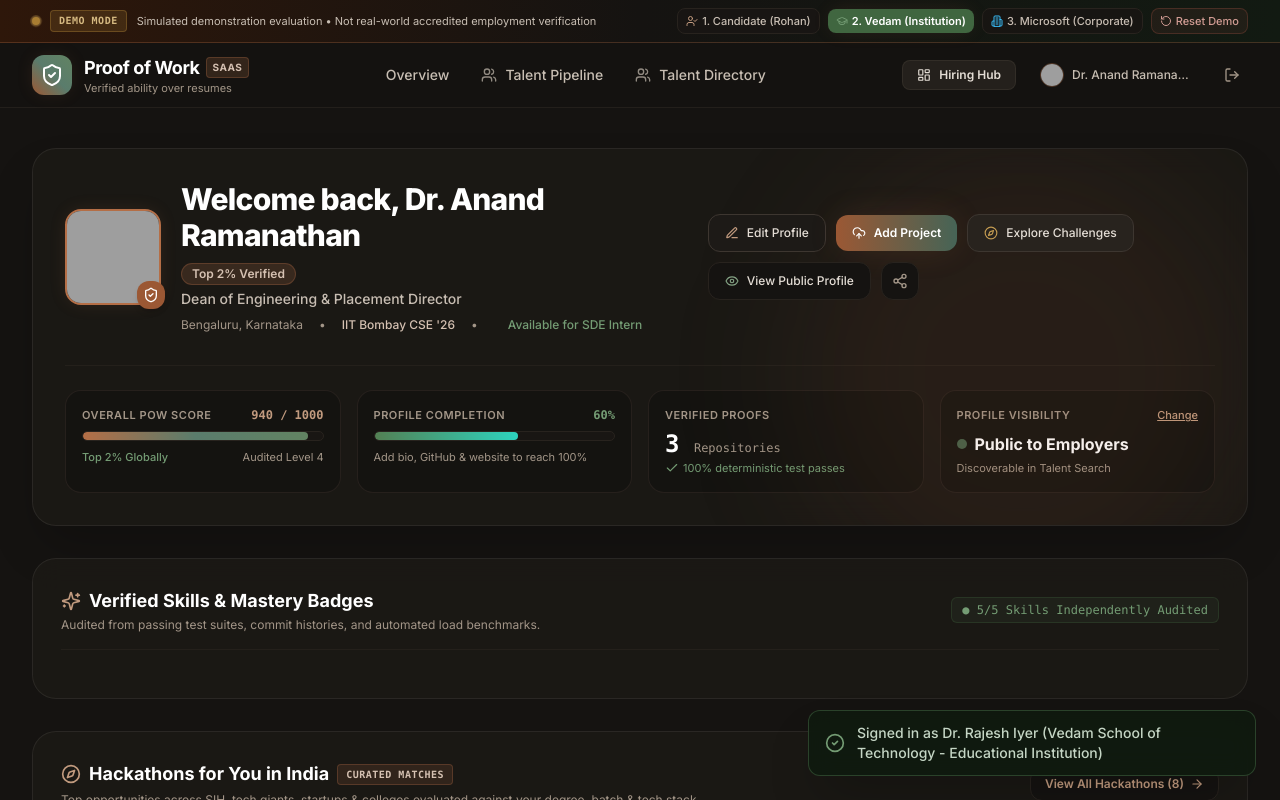
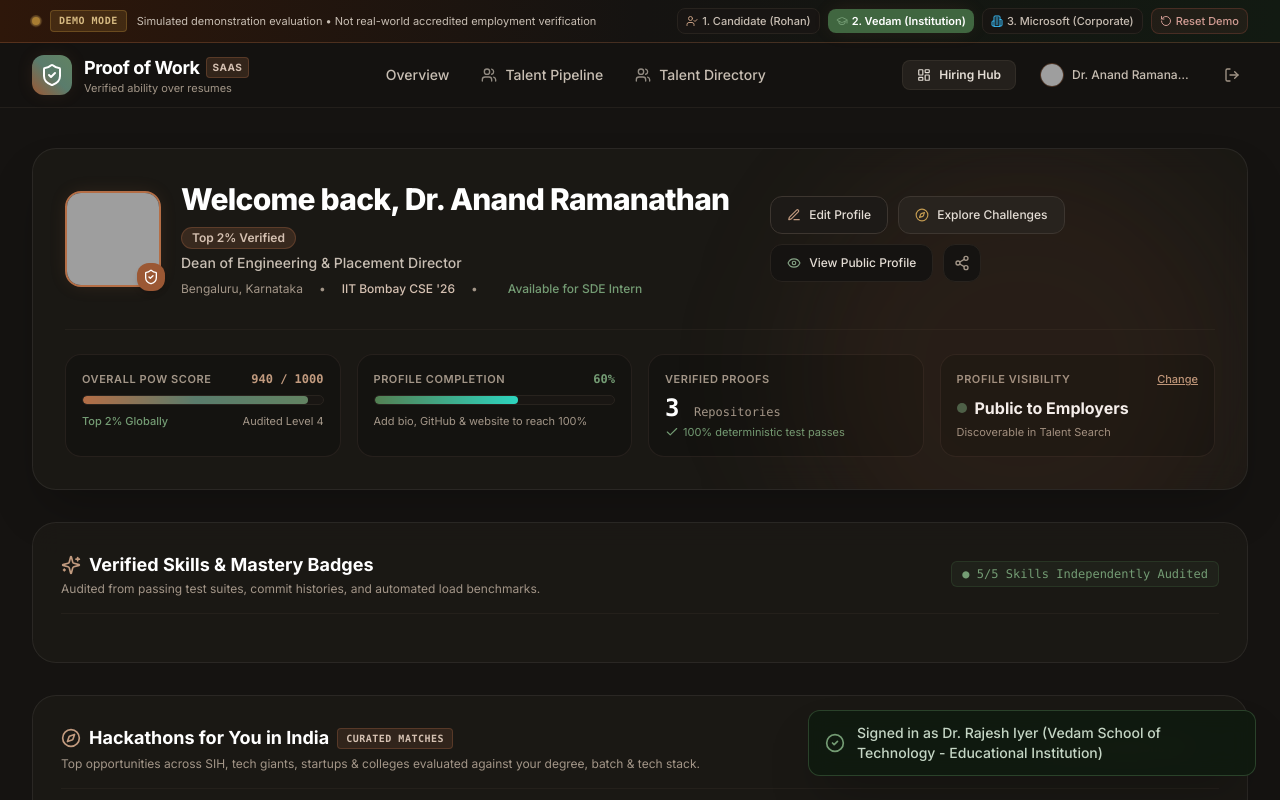
Before and after one commit to sarwgyaraj/Proof-of-Work, a React (Vite) app: page / in a window 1280 px wide. Both pictures are taken after a click on the button "2. Vedam (Institution)". Shown: the top 800 px of the page. Built offline with nearby package versions, Linux system fonts and the light colour scheme; grey boxes are pictures that could not be loaded.

Commit message:
remove Add Project from candidate header and place Explore Challenges next to Submit Proof in navbar

```diff
--- a/src/components/Navbar.jsx
+++ b/src/components/Navbar.jsx
@@ -38,6 +38,7 @@ export default function Navbar() {
     ];
   } else {
     navLinks = [
+      { id: 'challenges', label: 'Explore Challenges', icon: Compass },
       { id: 'submit-project', label: 'Submit Proof', icon: UploadCloud }
     ];
   }
--- a/src/pages/CandidateDashboard.jsx
+++ b/src/pages/CandidateDashboard.jsx
@@ -186,7 +186,7 @@ export default function CandidateDashboard() {
             </div>
           </div>
 
-          {/* 4 Functional Action Buttons */}
+          {/* Action Buttons */}
           <div className="flex flex-wrap items-center gap-2.5 w-full lg:w-auto">
             <button
               onClick={() => setIsEditModalOpen(true)}
@@ -194,14 +194,6 @@ export default function CandidateDashboard() {
             >
               <Edit3 className="w-3.5 h-3.5 text-brand-400" />
               <span>Edit Profile</span>
-            </button>
-
-            <button
-              onClick={() => navigateTo('submit-project')}
-              className="px-4 py-2.5 rounded-xl bg-gradient-to-r from-brand-600 to-indigo-600 hover:from-brand-500 hover:to-indigo-500 text-white font-semibold text-xs shadow-glow flex items-center gap-2 transition-all"
-            >
-              <UploadCloud className="w-3.5 h-3.5" />
-              <span>Add Project</span>
             </button>
 
             <button
```
Also changed, not shown: 3 other files (tests, documents, lock files or other folders).
